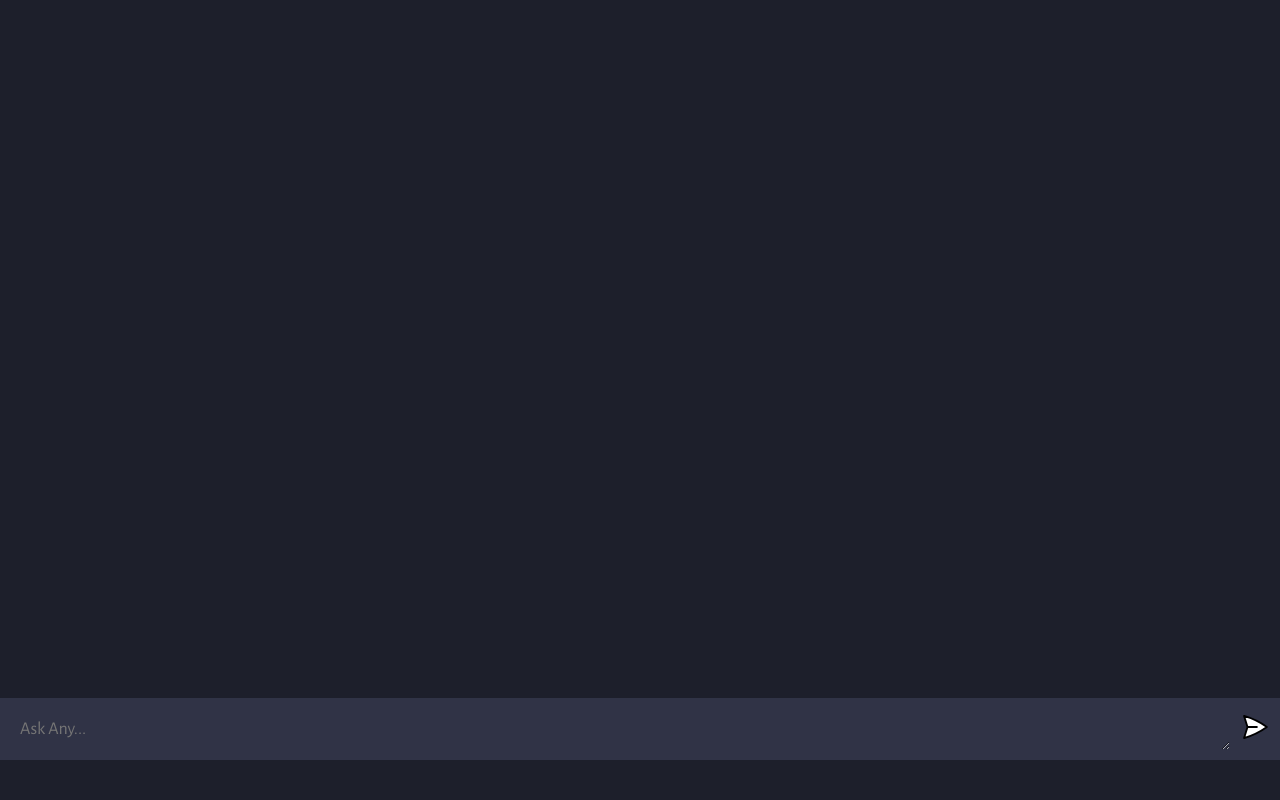
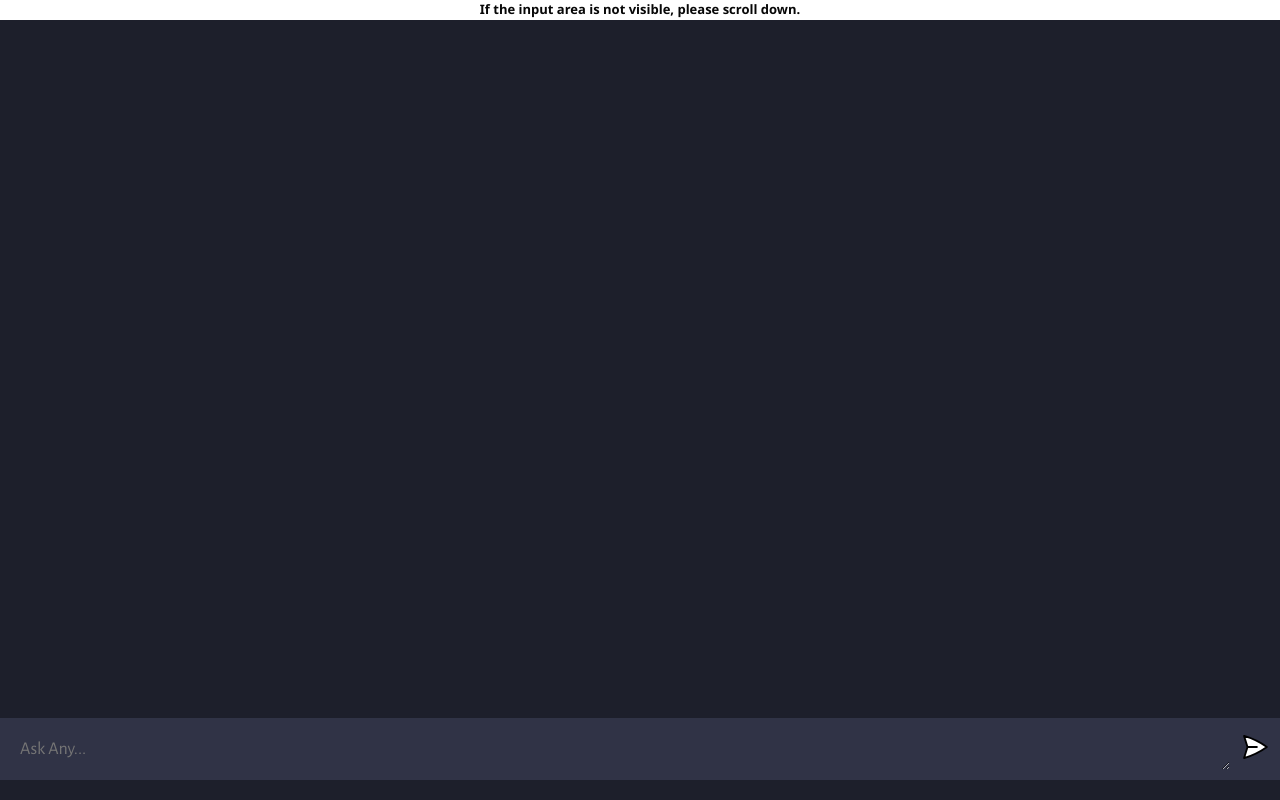
Before and after one commit to Choco47/Chat-Ai, a website built with Vite: page client/index.html in a window 1280 px wide. Built offline with nearby package versions, Linux system fonts and the light colour scheme.

Commit message:
new message

```diff
--- a/client/index.html
+++ b/client/index.html
@@ -2,18 +2,18 @@
 <html lang="en">
   <head>
     <meta charset="UTF-8" />
-    <link rel="icon" type="image/svg+xml" href="/bee.ico" />
+    <link rel="icon" type="image/svg+xml" href="/bot.ico" />
     <meta name="viewport" content="width=device-width, initial-scale=1.0" />
-    <title>Choco AI</title>
+    <title>Choco Bot AI</title>
     <link rel="stylesheet" href="style.css">
 
   </head>
   <body>
-    <!-- <div id="navbar">
+    <div id="navbar">
       <div id="navtext">
-        message
+        If the input area is not visible, please scroll down.
       </div>
-    </div> -->
+    </div>
     <div id="app">
       <div id="chat_container"></div>
 
```
Also changed, not shown: client/public/bot.ico (added), client/public/hacker.ico (added).
